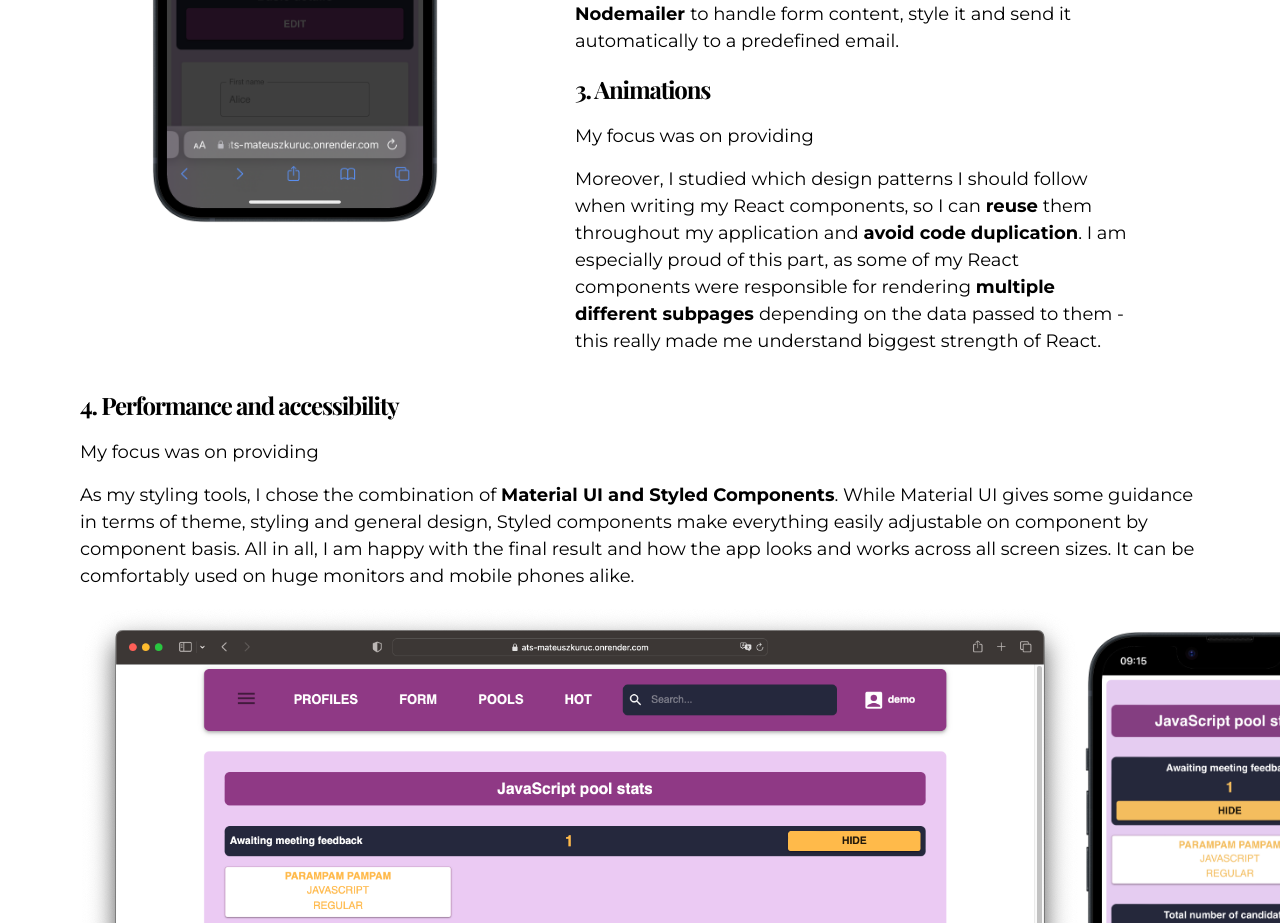
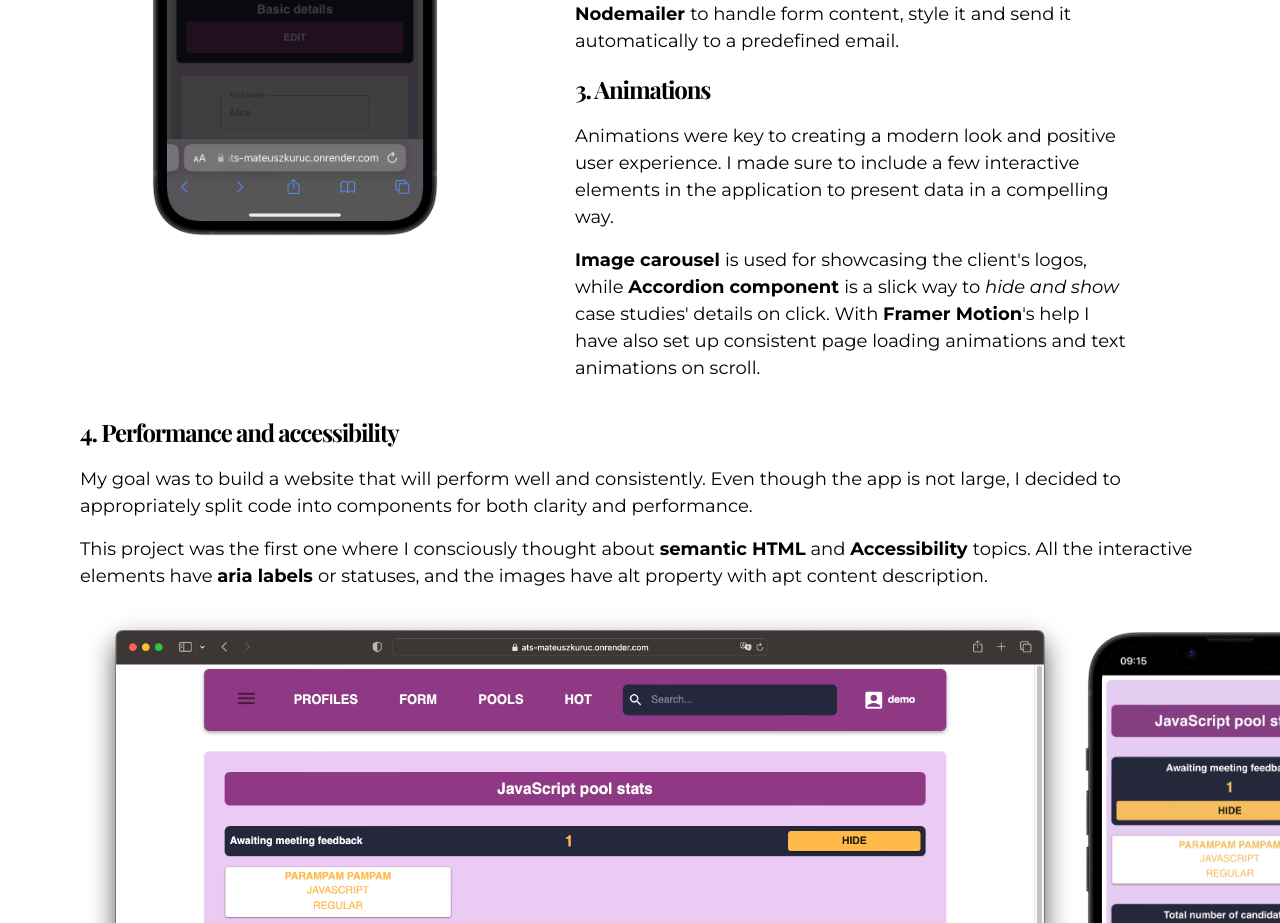
Before and after one commit to MateuszKuruc/developer-portfolio, a Next.js app in the folder developer-portfolio-site/: page /projects/marketing-portfolio in a window 1280 px wide. Shown: the part 4080-5003 px from the top of the page. Built offline with nearby package versions, Linux system fonts and the light colour scheme; a web font is replaced by a local one.

Commit message:
create and style challenges section for marketing page

```diff
--- a/developer-portfolio-site/src/app/components/marketing-project-components/MarketingChallenges.tsx
+++ b/developer-portfolio-site/src/app/components/marketing-project-components/MarketingChallenges.tsx
@@ -96,16 +96,19 @@ const MarketingChallenges = () => {
             <h3 className="bold-24 py-8 md:py-4 dark:text-orange-500">
               3. Animations
             </h3>
-            <p>My focus was on providing</p>
+            <p>
+              Animations were key to creating a modern look and positive user
+              experience. I made sure to include a few interactive elements in
+              the application to present data in a compelling way.
+            </p>
             <p className="pt-4">
-              Moreover, I studied which design patterns I should follow when
-              writing my React components, so I can <strong>reuse</strong> them
-              throughout my application and{" "}
-              <strong>avoid code duplication</strong>. I am especially proud of
-              this part, as some of my React components were responsible for
-              rendering <strong>multiple different subpages </strong>
-              depending on the data passed to them - this really made me
-              understand biggest strength of React.
+              {/* <p> */}
+              <strong>Image carousel </strong>is used for showcasing the
+              client's logos, while <strong>Accordion component </strong>is a
+              slick way to <em>hide and show </em>case studies' details on
+              click. With <strong>Framer Motion</strong>'s help I have also set
+              up consistent page loading animations and text animations on
+              scroll.
             </p>
           </div>
         </div>
@@ -114,17 +117,17 @@ const MarketingChallenges = () => {
           4. Performance and accessibility
         </h3>
         <p>
-
-        My focus was on providing
+          My goal was to build a website that will perform well and
+          consistently. Even though the app is not large, I decided to
+          appropriately split code into components for both clarity and
+          performance.
         </p>
         <p className="py-4">
-          As my styling tools, I chose the combination of{" "}
-          <strong>Material UI and Styled Components</strong>. While Material UI
-          gives some guidance in terms of theme, styling and general design,
-          Styled components make everything easily adjustable on component by
-          component basis. All in all, I am happy with the final result and how
-          the app looks and works across all screen sizes. It can be comfortably
-          used on huge monitors and mobile phones alike.
+          This project was the first one where I consciously thought about{" "}
+          <strong>semantic HTML</strong> and <strong>Accessibility </strong>
+          topics. All the interactive elements have{" "}
+          <strong>aria labels </strong>or statuses, and the images have alt
+          property with apt content description.
         </p>
         <div className="flex flex-col md:flex-row justify-around items-center">
           <Image
```
